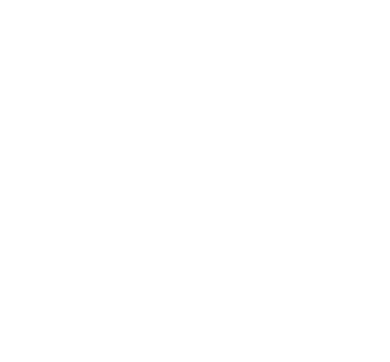
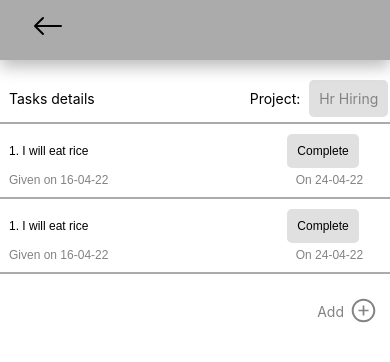
Before and after one commit to barth007/hr-hiring, a React (Create React App) app in the folder hr_hiring_frontend/: page /task in a window 390 px wide. Before the commit this address had no page. Shown: the top 362 px of the page. Built offline with nearby package versions, Linux system fonts and the light colour scheme.

Commit message:
added the task screen

```diff
--- a/hr_hiring_frontend/src/App.js
+++ b/hr_hiring_frontend/src/App.js
@@ -8,7 +8,7 @@
 import Logout from './component/Logout';
 import AlertScreen from './component/screens/AlertScreen';
 import UserScreen from './component/screens/UserScreen';
-
+import TaskScreen from './component/screens/TaskScreen';
 
 function App() {
 
@@ -26,6 +26,8 @@
             <Route exact path="/logout" element={<Logout/>}/>
             <Route exact path="/alerts" element={<AlertScreen/>}/>
             <Route exact path="/user" element={<UserScreen/>}/>
+            <Route exact path="/task" element={<TaskScreen/>}/>
+
 
 
 
--- a/hr_hiring_frontend/src/component/Navbar.js
+++ b/hr_hiring_frontend/src/component/Navbar.js
@@ -11,6 +11,7 @@
 // import Box from '@mui/material/Box';
 import FormControlLabel from '@mui/material/FormControlLabel';
 import { NavLink } from 'react-router-dom';
+import { useNavigate } from 'react-router-dom';
 
 
 
@@ -37,6 +38,7 @@
   const [sidebar, setSidebar] = useState(false);
   const [show, handleShow]=useState(false);
   const [cover, setCoverScreen]=useState(false);
+  const navigate=useNavigate();
 
 
   const showSidebar = () => setSidebar(!sidebar);
@@ -90,8 +92,8 @@
               );
             })}
 
-           <button component={NavLink}
-							to="/logout"className='logout-button'>Logout</button>
+           <button onClick={()=>navigate('/logout')}
+							className='logout-button'>Logout</button>
           </ul>
 
         </nav>
--- /dev/null
+++ b/hr_hiring_frontend/src/component/SecondNavbar.js
@@ -0,0 +1,21 @@
+import React from 'react';
+import * as BsIcons from 'react-icons/bs';
+import { Link } from 'react-router-dom';
+import './css/SecondNavbar.css';
+
+
+function SecondNavbar() {
+  return (
+        <div className='secondNavbar__body'>
+            <div className='secondNavbar__icon'>
+            <Link to='#' className='arrow__icon'>
+            <BsIcons.BsArrowLeft className='icons' onClick  />
+          </Link>
+
+            </div>
+
+        </div>
+  )
+}
+
+export default SecondNavbar
--- a/hr_hiring_frontend/src/component/SidebarData.js
+++ b/hr_hiring_frontend/src/component/SidebarData.js
@@ -6,25 +6,30 @@
 export const SidebarData = [
   {
     title: 'Notification alerts',
-    path: '/',
+    path: '/alerts',
+    cName: 'nav-text'
+  },
+  {
+    title: 'Task',
+    path: '/task',
     cName: 'nav-text'
   },
   {
     title: 'Settings',
-    path: '/reports',
+    path: '',
     // icon: <IoIcons.IoIosPaper />,
     cName: 'nav-text'
   },
   {
     title: 'Terms & Condition',
-    path: '/products',
+    path: '',
     // icon: <FaIcons.FaCartPlus />,
     cName: 'nav-text'
   },
   {
     // icon: <IoIcons.IoMdPeople />,
     title: 'Support',
-    path: '/team',
+    path: '',
     cName: 'nav-text'
   },
 
--- a/hr_hiring_frontend/src/component/css/Job.css
+++ b/hr_hiring_frontend/src/component/css/Job.css
@@ -130,11 +130,6 @@
     margin-left: auto;
     margin-right: auto;
     padding-left: 83px;
-      /* margin: 0 -5px; */
-      /* padding: 60px 50px 10px 0; */
-      /* align-items: center; */
-      /* overflow-y:  scroll; */
-      /* overflow-x: hidden ; */
       z-index: -1;
 
     }
--- /dev/null
+++ b/hr_hiring_frontend/src/component/css/SecondNavbar.css
@@ -0,0 +1,17 @@
+.secondNavbar__body{
+    position: fixed;
+    top: 0;
+    width: 100%;
+    background-color:#ACABAB ;
+    height: 60px;
+    display: flex;
+    align-items: center;
+    box-shadow:  0 7px 15px rgba(13, 17, 15, 28%);
+
+}
+
+.secondNavbar__icon{
+    margin-left: 2rem;
+    font-size: 2rem;
+    background: none;
+}
--- /dev/null
+++ b/hr_hiring_frontend/src/component/screens/TaskScreen.js
@@ -0,0 +1,46 @@
+import React from 'react';
+import SecondNavbar from '../SecondNavbar';
+import './css/TaskScreen.css';
+import * as AiIcons from 'react-icons/ai';
+import { IconContext } from 'react-icons';
+import { BsJustify } from 'react-icons/bs';
+
+
+
+function TaskScreen() {
+  return (
+    <div className='taskScreen'>
+        <SecondNavbar/>
+        <div className='taskScreen__body'>
+          <div className='taskScreen__row'>
+            <h3 className='taskScreen__title'><span className='title'>Tasks details</span><span className='project'>Project: <span className='project__title'>Hr Hiring</span></span></h3>
+            <hr/>
+          </div>
+          <div className='taskScreen__row'>
+            <p className='taskScreen__task'><span className='task__content'>1. I will eat rice</span><span className='task__status'>Complete</span></p>
+            <p className='date'><span className='given__date'>Given on 16-04-22</span><span className='status__date'>On 24-04-22</span></p>
+            <hr/>
+          </div>
+          {/* start */}
+          <div className='taskScreen__row'>
+            <p className='taskScreen__task'><span className='task__content'>1. I will eat rice</span><span className='task__status'>Complete</span></p>
+            <p className='date'><span className='given__date'>Given on 16-04-22</span><span className='status__date'>On 24-04-22</span></p>
+            <hr/>
+          </div>
+          {/* end */}
+          <IconContext.Provider value={{ color: '#838383', size:'27px', AiJustify:'center'}}>
+          <div className='new__task'>
+            <ul>
+            <li> <AiIcons.AiOutlinePlusCircle/></li>
+              <li className='add'>Add</li>
+
+            </ul>
+          </div>
+          </IconContext.Provider>
+
+        </div>
+    </div>
+  )
+}
+
+export default TaskScreen
--- /dev/null
+++ b/hr_hiring_frontend/src/component/screens/css/TaskScreen.css
@@ -0,0 +1,202 @@
+.taskScreen{
+    height: 100vh;
+
+}
+
+.taskScreen__body{
+    padding-top: 10%;
+    display: flex;
+    flex-direction: column;
+    width: 70%;
+    margin-left: auto;
+    margin-right: auto;
+    max-width: 800px;
+
+
+}
+.taskScreen__row{
+    padding-top: 20px;
+
+}
+
+.task__content{
+
+}
+
+
+.task__status{
+
+background-color: #E0E0E0;
+margin-left: 498px;
+padding: 10px;
+border-radius: 5px;
+
+}
+.date{
+ padding-top:15px ;
+ padding-bottom: 10px;
+ color: #838383;
+}
+.given__date{
+
+}
+.status__date{
+    text-align: end;
+    padding-left: 59%;
+}
+.taskScreen__title{
+    padding-bottom: 15px;
+    font-family: 'Inter';
+    font-style: normal;
+    font-weight: 400;
+    font-size: 14px;
+    line-height: 17px;
+}
+.project__title{
+    margin-left: 5px;
+    padding: 10px;
+    background-color: #E0E0E0;
+    color: #838383;
+    border-radius: 5px;
+
+}
+
+.project{
+    margin-left: 471px;
+
+}
+.new__task >ul>li{
+    float: right;
+    /* padding-left: 86%; */
+    display: inline;
+
+    font-family: 'Inter';
+    font-style: normal;
+    font-weight: 400;
+    font-size: 14px;
+    line-height: 17px;
+    color: #838383;
+    text-align: center;
+
+}
+.new__task{
+    padding-top: 10px;
+}
+.new__task >ul{
+    display: block;
+}
+.add{
+    padding-top: 6px;
+}
+
+
+@media screen and (max-width: 1000px) {
+    .taskScreen__body{
+        /* padding-top: 15%; */
+        width: 100%;
+
+    }
+    .project{
+        margin-left: 565px;
+    }
+    .task__status{
+        margin-left: 617px;
+    }
+    .status__date{
+        padding-left: 74%;
+    }
+
+  }
+
+  @media screen and (max-width: 780px) {
+    .project{
+        margin-left: 508px;
+    }
+    .status__date{
+        padding-left: 69%;
+    }
+    .task__status{
+        margin-left: 552px;
+    }
+
+  }
+
+  @media screen and (max-width: 600px) {
+    .taskScreen__body{
+        padding-top: 18%;
+
+
+    }
+    .project{
+        margin-left: 306px;
+    }
+    .status__date{
+        padding-left: 62%;
+    }
+    .task__status{
+        margin-left: 354px;
+    }
+    .taskScreen__task{
+        padding-left: 6px;
+    }
+    .taskScreen__title{
+        padding-left: 6px;
+    }
+    .date{
+        padding-left: 6px;
+    }
+
+  }
+
+  @media screen and (max-width: 450px) {
+    .project{
+        margin-left: 185px;
+    }
+    .status__date{
+        padding-left: 51%;
+    }
+    .task__status{
+        margin-left: 233px;
+    }
+    .taskScreen__task{
+        padding-left: 6px;
+    }
+    .taskScreen__title{
+        padding-left: 6px;
+    }
+    .date{
+        padding-left: 6px;
+    }
+
+  }
+
+
+  @media screen and (max-width: 394px) {
+    .project{
+        margin-left: 155px;
+    }
+    .status__date{
+        padding-left: 48%;
+    }
+    .task__status{
+        margin-left: 199px;
+    }
+
+
+  }
+
+
+
+  @media screen and (max-width: 370px) {
+    .project{
+        margin-left: 133px;
+    }
+    .status__date{
+        padding-left: 45%;
+    }
+    .task__status{
+        margin-left: 181px;
+    }
+
+
+  }
```
